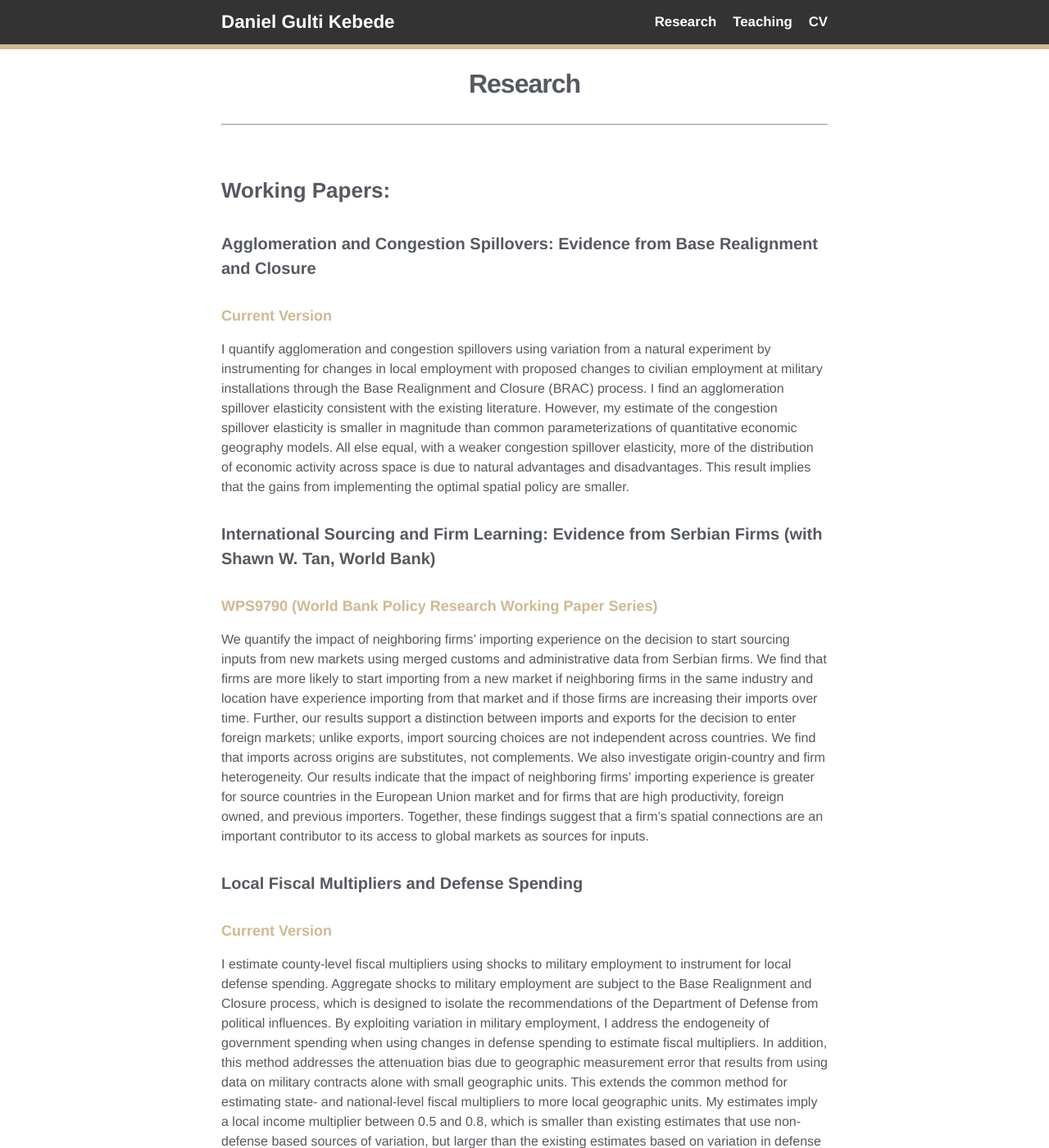
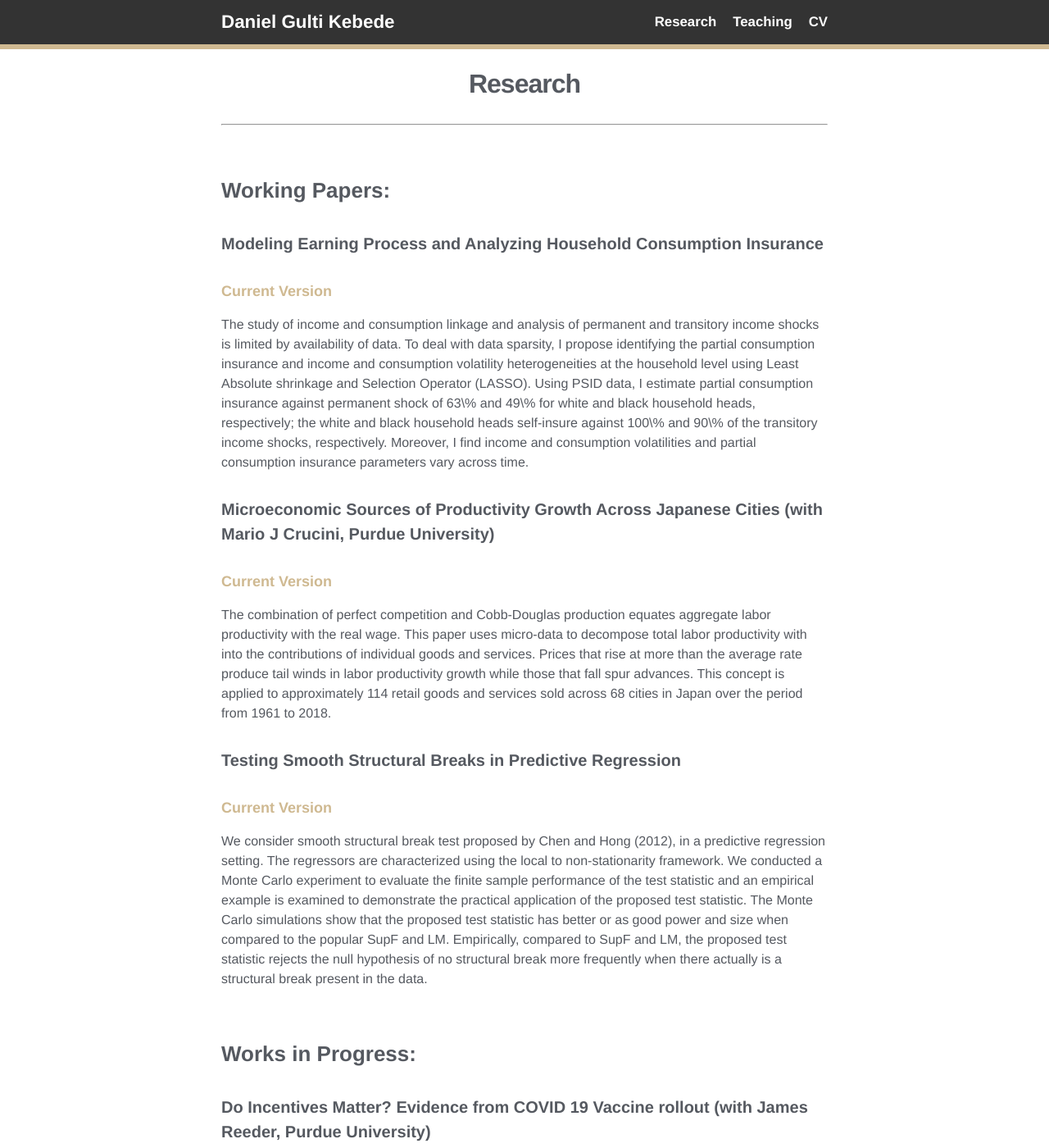
Before and after one commit to dangulti/dangulti.github.io, a Jekyll site: the page built from research.md, in a window 1280 px wide and 1400 px high. Shown: the whole window at 82% size. Built offline with Jekyll 4.4.1, drawn with Linux system fonts in a browser that asks for light colours; some of the changed text lies outside the part shown.

Commit message:
change_1

```diff
--- a/research.md
+++ b/research.md
@@ -8,46 +8,33 @@ permalink: /research/
 ***
 ### Working Papers:
 
-#### Agglomeration and Congestion Spillovers: Evidence from Base Realignment and Closure
-##### [Current Version](../assets/docs/reasner_jmp.pdf)
+#### Modeling Earning Process and Analyzing Household Consumption Insurance
+##### [Current Version](../assets/docs/Daniel_jmp.pdf)
 
-I quantify agglomeration and congestion spillovers using variation from a natural experiment by instrumenting for changes in local employment with proposed changes to civilian employment at military installations through the Base Realignment and Closure (BRAC) process. I find an agglomeration spillover elasticity consistent with the existing literature. However, my estimate of the congestion spillover elasticity is smaller in magnitude than common parameterizations of quantitative economic geography models. All else equal, with a weaker congestion spillover elasticity, more of the distribution of economic activity across space is due to natural advantages and disadvantages. This result implies that the gains from implementing the optimal spatial policy are smaller.
+The study of income and consumption linkage and analysis of permanent and transitory income shocks is limited by availability of data. To deal with data sparsity, I propose identifying the partial consumption insurance and income and consumption volatility heterogeneities at the household level using Least Absolute shrinkage and Selection Operator (LASSO). Using PSID data, I estimate partial consumption insurance against permanent shock of 63\% and 49\% for white and black household heads, respectively; the white and black household heads self-insure against 100\% and 90\% of the transitory income shocks, respectively. Moreover, I find income and consumption volatilities and partial consumption insurance parameters vary across time.
 
-#### International Sourcing and Firm Learning: Evidence from Serbian Firms (with Shawn W. Tan, World Bank)
-##### [WPS9790 (World Bank Policy Research Working Paper Series)](https://documents1.worldbank.org/curated/en/903471633369980079/pdf/International-Sourcing-and-Firm-Learning-Evidence-from-Serbian-Firms.pdf)
+#### Microeconomic Sources of Productivity Growth Across Japanese Cities (with Mario J Crucini, Purdue University)
+##### [Current Version](../assets/docs/Mario_Daniel_jmp.pdf)
 
-We quantify the impact of neighboring firms' importing experience on the decision to start sourcing inputs from new markets using merged customs and administrative data from Serbian firms. We find that firms are more likely to start importing from a new market if neighboring firms in the same industry and location have experience importing from that market and if those firms are increasing their imports over time. Further, our results support a distinction between imports and exports for the decision to enter foreign markets; unlike exports, import sourcing choices are not independent across countries. We find that imports across origins are substitutes, not complements. We also investigate origin-country and firm heterogeneity. Our results indicate that the impact of neighboring firms' importing experience is greater for source countries in the European Union market and for firms that are high productivity, foreign owned, and previous importers. Together, these findings suggest that a firm's spatial connections are an important contributor to its access to global markets as sources for inputs.
+The combination of perfect competition and Cobb-Douglas production equates aggregate labor productivity with the real wage. This paper uses micro-data to decompose total labor productivity with into the contributions of individual goods and services. Prices that rise at more than the average rate produce tail winds in labor productivity growth while those that fall spur advances. This concept is applied to approximately 114 retail goods and services sold across 68 cities in Japan over the period from 1961 to 2018.
 
-#### Local Fiscal Multipliers and Defense Spending
-##### [Current Version](../assets/docs/multipliers.pdf)
+#### Testing Smooth Structural Breaks in Predictive Regression
+##### [Current Version](../assets/docs/SmoothBreaks.pdf)
 
-I estimate county-level fiscal multipliers using shocks to military employment to instrument for local defense spending. Aggregate shocks to military employment are subject to the Base Realignment and Closure process, which is designed to isolate the recommendations of the Department of Defense from political influences. By exploiting variation in military employment, I address the endogeneity of government spending when using changes in defense spending to estimate fiscal multipliers. In addition, this method addresses the attenuation bias due to geographic measurement error that results from using data on military contracts alone with small geographic units. This extends the common method for estimating state- and national-level fiscal multipliers to more local geographic units. My estimates imply a local income multiplier between 0.5 and 0.8, which is smaller than existing estimates that use non-defense based sources of variation, but larger than the existing estimates based on variation in defense contract spending.
+We consider smooth structural break test proposed by Chen and Hong (2012), in a predictive regression setting. The regressors are characterized using the local to non-stationarity framework. We
+conducted a Monte Carlo experiment to evaluate the finite sample performance of the test statistic and an empirical example is examined to demonstrate the practical application of the proposed test statistic. The Monte Carlo simulations show that the proposed test statistic has better or as good power and size when compared to the popular SupF and LM. Empirically, compared to SupF and LM, the proposed test statistic rejects the null hypothesis of no structural break more frequently when there actually is a structural break present in the data.
 
 ### Works in Progress:
 
-#### Spatial Reallocation and Climate Change: Evidence from Climate-biased Technological Change
+#### Do Incentives Matter? Evidence from COVID 19 Vaccine rollout (with James Reeder, Purdue University)
 
-#### First- versus Late-mover Performance in International Sourcing (with Shawn W. Tan, World Bank)
+#### Interactive Fixed Effect (IFE) Estimators with applications in Finance (with Michael Pagano, University of Villanova)
 
 ### Research Experience:
 
 | Purdue University | West Lafayette, IN |
 | ----------- | ----------: |
-| Research Assistant to Prof. Anson Soderbery | May  2017 – Present |
-| Research Assistant to Prof. Victoria Prowse | May 2021 – August 2021 |
-| Research Assistant to Prof. Farid Farrokhi | Aug. 2019 - May 2020 |
-| Research Assistant to Prof. Joe Mazur | Jan. 2018 – May 2018 |
-| Research Assistant to Prof. Victoria Prowse | May 2017 – Aug. 2017 |
-| Research Assistant to Prof. Farid Farrokhi | Aug. 2016 – May 2017 |
+| Research Assistant to Prof. Justin Tobias | Fall 2019 |
+| Research Assistant to Prof. Joshua Chan   | Spring 2020 |
+| Research Assistant to Prof. Mario Crucini | September 2021 - Present |
 {:.custom-table}
-
-| The World Bank | Washington, D.C. |
-| -------------- | ---------------: |
-| Research Analyst (Short-term Consultant) | June 2018  - May 2019 |
-{:.custom-table}
-
-| Vanderbilt University | Nashville, TN |
-| --------------------- | ------------: |
-| Research Assistant to Prof. Mario J. Crucini | May 2015 - May 2016 |
-| Research Assistant to Prof. William J. Collins | Apr. 2015 - May 2015 |
-{:.custom-table}
```
Also changed, not shown: 8 other files.
